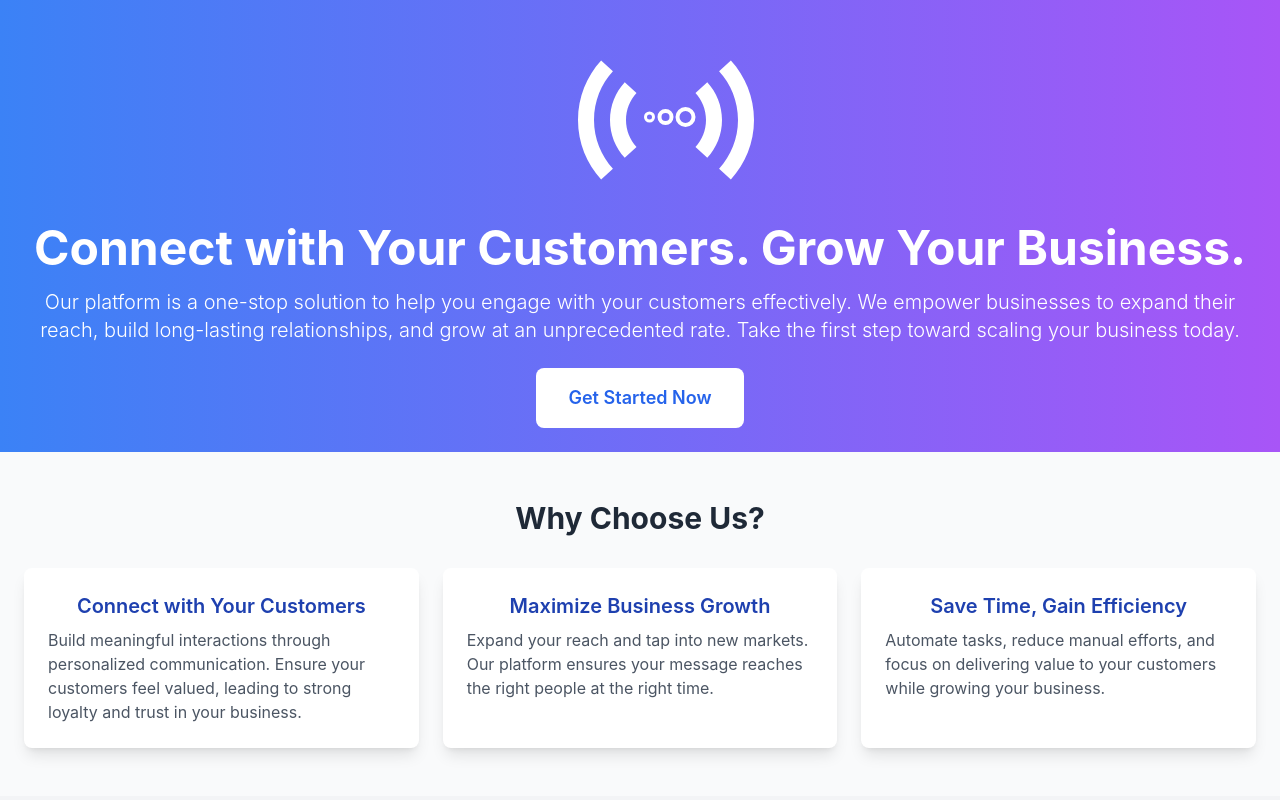
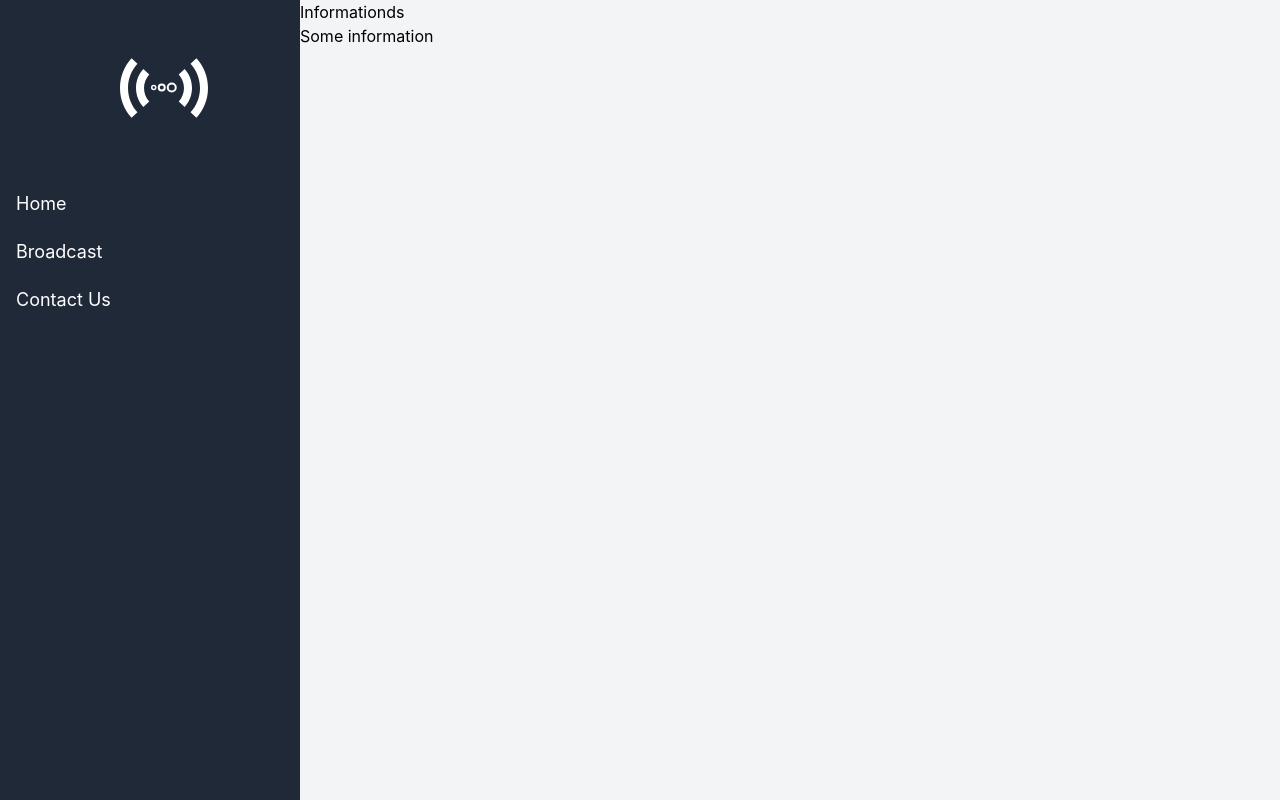
Before and after one commit to maksha19/sendmsg, a React (Create React App) app: page /home in a window 1280 px wide. Shown: the top 800 px of the page. Built offline with nearby package versions, Linux system fonts and the light colour scheme.

Commit message:
add navigation

```diff
--- a/package.json
+++ b/package.json
@@ -15,6 +15,7 @@
     "qrcode.react": "^4.1.0",
     "react": "^18.3.1",
     "react-dom": "^18.3.1",
+    "react-router-dom": "^7.1.4",
     "react-scripts": "5.0.1",
     "react-slick": "^0.30.3",
     "slick-carousel": "^1.8.1",
--- a/src/App.tsx
+++ b/src/App.tsx
@@ -1,11 +1,13 @@
 // src/WhatsApp.tsx
 import React from "react";
-import LandingPage from "./components/LandingPage";
-import WorkBench from "./components/WorkBench";
+import LandingPage from "./pages/LandingPage";
+import HomePage from "./pages/HomePage";
 import { UserProvider } from "./context/userState";
-import { useUser } from './context/userState';
 import "slick-carousel/slick/slick.css";
 import "slick-carousel/slick/slick-theme.css";
+import { BrowserRouter as Router, Routes, Route } from "react-router-dom";
+import WorkBench from "./pages/WorkBench";
+
 
 
 const WhatsApp: React.FC = () => {
@@ -17,14 +19,13 @@ const WhatsApp: React.FC = () => {
 };
 
 const Content: React.FC = () => {
-  const { user } = useUser();
   return (
-    <>
-      {
-        user.email === '' ? <LandingPage /> : <WorkBench />
-
-      }
-    </>
+    <Router>
+      <Routes>
+        <Route path="/" element={<LandingPage />} />
+        <Route path="/home" element={<HomePage />} />
+      </Routes>
+    </Router>
   );
 };
 
--- a/src/components/SideNavigation.tsx
+++ b/src/components/SideNavigation.tsx
@@ -1,27 +1,67 @@
 import React from 'react';
 
-const SideNavigation: React.FC = () => {
+interface SideNavigationProps {
+    updateNavState: (value: string) => void;
+}
+const SideNavigation: React.FC<SideNavigationProps> = ({ updateNavState }) => {
     return (
-        <div className="h-screen w-64 bg-gray-800 text-white">
-            <div className="p-4 text-xl font-bold">Logo</div>
+        <div className="h-screen w-[300px] bg-gray-800 text-white">
+            <div className='flex w-[300px] mt-10 justify-center'>
+                <svg height="100" viewBox="0 -2 23 25" width="100" xmlns="http://www.w3.org/2000/svg">
+                    <path fill="#FFF" d="M20.108743,2.56698557 C21.9041909,4.52460368 23,7.13433188 23,10 C23,12.8656681 21.9041909,15.4753963 20.108743,17.4330144 L18.6344261,16.0815573 C20.103429,14.4798697 21,12.3446376 21,10 C21,7.65536245 20.103429,5.52013028 18.6344261,3.91844274 L20.108743,2.56698557 Z M17.1601092,5.26989991 C18.302667,6.51565689 19,8.17639301 19,10 C19,11.823607 18.302667,13.4843431 17.1601092,14.7301001 L15.6857923,13.3786429 C16.501905,12.4888165 17,11.3025764 17,10 C17,8.69742358 16.501905,7.51118349 15.6857923,6.62135708 L17.1601092,5.26989991 Z M3.89125699,2.56665655 L5.3655739,3.91811372 C3.89657104,5.51980126 3,7.65503343 3,9.99967098 C3,12.3443085 3.89657104,14.4795407 5.3655739,16.0812282 L3.89125699,17.4326854 C2.09580905,15.4750673 1,12.8653391 1,9.99967098 C1,7.13400286 2.09580905,4.52427466 3.89125699,2.56665655 Z M6.83989081,5.26957089 L8.31420772,6.62102806 C7.49809502,7.51085447 7,8.69709456 7,9.99967098 C7,11.3022474 7.49809502,12.4884875 8.31420772,13.3783139 L6.83989081,14.7297711 C5.69733303,13.4840141 5,11.823278 5,9.99967098 C5,8.17606399 5.69733303,6.51532787 6.83989081,5.26957089 Z" fill-rule="evenodd" />
+                </svg>
+                <div className='flex -ml-[74px] items-center h-[100px]'>
+                    <svg
+                        xmlns="http:</div>//www.w3.org/2000/svg"
+                        viewBox="0 0 200 200"
+                        width="50"
+                        height="50"
+                    >
+                        <circle cx="63" cy="90" r="8" fill="none" stroke="#FFF" stroke-width="6">
+                            <animate
+                                attributeName="cy"
+                                values="90;85;90;95;90"
+                                keyTimes="0;0.25;0.5;0.75;1"
+                                dur="1.5s"
+                                repeatCount="indefinite"
+                            />
+                        </circle>
+                        <circle cx="95" cy="90" r="12" fill="none" stroke="#FFF" stroke-width="8">
+                            <animate
+                                attributeName="cy"
+                                values="90;85;90;95;90"
+                                keyTimes="0;0.25;0.5;0.75;1"
+                                dur="1.5s"
+                                repeatCount="indefinite"
+                                begin="0.2s"
+                            />
+                        </circle>
+                        <circle cx="135" cy="90" r="16" fill="none" stroke="#FFF" stroke-width="8">
+                            <animate
+                                attributeName="cy"
+                                values="90;85;90;95;90"
+                                keyTimes="0;0.25;0.5;0.75;1"
+                                dur="1.5s"
+                                repeatCount="indefinite"
+                                begin="0.4s"
+                            />
+                        </circle>
+                    </svg>
+                </div>
+            </div>
             <nav className="mt-10">
-                <a href="#" className="flex items-center py-2.5 px-4 rounded transition duration-200 hover:bg-gray-700 hover:text-white">
+                <a href="#" onClick={() => updateNavState("INFO")} className="flex text-lg items-center py-2.5 px-4 rounded transition duration-200 hover:bg-gray-700 hover:text-white cursor-pointer">
                     Home
                 </a>
-                <a href="#" className="flex items-center py-2.5 px-4 rounded transition duration-200 hover:bg-gray-700 hover:text-white">
+                <a href="#" onClick={() => updateNavState("WORKBENCH")} className="flex text-lg items-center py-2.5 px-4 rounded transition duration-200 hover:bg-gray-700 hover:text-white cursor-pointer">
+                    Broadcast
+                </a>
+                <a href="#" onClick={() => updateNavState("CONTACT_US")} className="flex text-lg items-center py-2.5 px-4 rounded transition duration-200 hover:bg-gray-700 hover:text-white cursor-pointer">
 
-                    About
-                </a>
-                <a href="#" className="flex items-center py-2.5 px-4 rounded transition duration-200 hover:bg-gray-700 hover:text-white">
-
-                    Services
-                </a>
-                <a href="#" className="flex items-center py-2.5 px-4 rounded transition duration-200 hover:bg-gray-700 hover:text-white">
-
-                    Contact
+                    Contact Us
                 </a>
             </nav>
-        </div>
+        </div >
     );
 };
 
--- /dev/null
+++ b/src/components/info.tsx
@@ -0,0 +1,11 @@
+import React from 'react';
+const Information = () => {
+    return (
+        <div className="flex mt-15 flex-col w-full h-full overflow-y-auto">
+            <h1>Informationds</h1>
+            <p>Some information</p>
+        </div>
+    );
+};
+
+export default Information;
--- /dev/null
+++ b/src/pages/ContactUs.tsx
@@ -0,0 +1,11 @@
+import React from "react";
+const ContactUs = () => {
+    return (
+        <div>
+            <h1>Contact Us</h1>
+            <p>Send us an email at</p>
+        </div>
+    );
+}
+
+export default ContactUs;
--- /dev/null
+++ b/src/pages/HomePage.tsx
@@ -0,0 +1,28 @@
+import React, { useState } from 'react'
+import SideNavigation from '../components/SideNavigation'
+import Information from '../components/info'
+import WorkBench from './WorkBench'
+import ContactUs from './ContactUs'
+
+type SideNav = "INFO" | "WORKBENCH" | "CONTACT_US";
+const HomePage = () => {
+    const [navState, setNavState] = useState<SideNav>("INFO");
+    return (
+        <div className="flex flex-row justify-center items-center h-screen bg-gray-100">
+            <SideNavigation updateNavState={(value) => setNavState(value as SideNav)} />
+            <div className="flex mt-15 flex-col w-full h-full overflow-y-auto">
+                {
+                    navState === "INFO" ? (
+                        <Information />
+                    ) : navState === "WORKBENCH" ? (
+                        <WorkBench />
+                    ) : navState === "CONTACT_US" ? (
+                        <ContactUs />
+                    ) : <Information />
+                }
+            </div>
+        </div>
+    )
+}
+
+export default HomePage
--- a/src/components/LandingPage.tsx
+++ b/src/pages/LandingPage.tsx
@@ -4,6 +4,8 @@ import Slider from "react-slick";
 import { useUser } from '../context/userState';
 import axios from "axios";
 import { ACCESS_URL } from '../components/util';
+import { useNavigate } from "react-router-dom";
+
 
 const testimonials = [
     {
@@ -77,6 +79,8 @@ const LandingPage = () => {
     const [email, setEmail] = useState('');
     const [password, setPassword] = useState('');
     const [passwordConfirm, setPasswordConfirm] = useState('');
+    const navigate = useNavigate();
+
 
     const handleLoginClick = () => {
         setIsLoginModalOpen(true);
@@ -101,6 +105,7 @@ const LandingPage = () => {
                 console.log('Success:', response.data);
                 setUser({ name, email });
                 setIsLoginModalOpen(false);
+                navigate("/home")
             } catch (error) {
                 console.error('Error:', error);
             }
@@ -130,11 +135,12 @@ const LandingPage = () => {
         <div className="min-h-screen bg-gray-50 text-gray-800">
             {/* Hero Section */}
             <section className="bg-gradient-to-r from-blue-500 to-purple-500 text-white text-center p-6">
-                <div className='flex -ml-[48px] md:ml-0  justify-center'>
+                <div className='flex  items-center justify-center'>
+                    <div className='flex flex-col items-center'>
                         <svg height="200" viewBox="0 -2 23 25" width="200" xmlns="http://www.w3.org/2000/svg">
                             <path fill="#FFF" d="M20.108743,2.56698557 C21.9041909,4.52460368 23,7.13433188 23,10 C23,12.8656681 21.9041909,15.4753963 20.108743,17.4330144 L18.6344261,16.0815573 C20.103429,14.4798697 21,12.3446376 21,10 C21,7.65536245 20.103429,5.52013028 18.6344261,3.91844274 L20.108743,2.56698557 Z M17.1601092,5.26989991 C18.302667,6.51565689 19,8.17639301 19,10 C19,11.823607 18.302667,13.4843431 17.1601092,14.7301001 L15.6857923,13.3786429 C16.501905,12.4888165 17,11.3025764 17,10 C17,8.69742358 16.501905,7.51118349 15.6857923,6.62135708 L17.1601092,5.26989991 Z M3.89125699,2.56665655 L5.3655739,3.91811372 C3.89657104,5.51980126 3,7.65503343 3,9.99967098 C3,12.3443085 3.89657104,14.4795407 5.3655739,16.0812282 L3.89125699,17.4326854 C2.09580905,15.4750673 1,12.8653391 1,9.99967098 C1,7.13400286 2.09580905,4.52427466 3.89125699,2.56665655 Z M6.83989081,5.26957089 L8.31420772,6.62102806 C7.49809502,7.51085447 7,8.69709456 7,9.99967098 C7,11.3022474 7.49809502,12.4884875 8.31420772,13.3783139 L6.83989081,14.7297711 C5.69733303,13.4840141 5,11.823278 5,9.99967098 C5,8.17606399 5.69733303,6.51532787 6.83989081,5.26957089 Z" fill-rule="evenodd" />
                         </svg>
-                    <div className='-ml-36 mt-12 h-[100px]'>
+                        <div className='flex -mt-40 items-center z-10 h-[100px]'>
                             <svg
                                 xmlns="http:</div>//www.w3.org/2000/svg"
                                 viewBox="0 0 200 200"
@@ -171,6 +177,7 @@ const LandingPage = () => {
                                     />
                                 </circle>
                             </svg>
+                        </div>
                     </div>
                 </div>
                 <h1 className="text-3xl md:text-5xl font-bold font-poppins ">
--- /dev/null
+++ b/src/pages/WorkBench.tsx
@@ -0,0 +1,38 @@
+import React, { useState } from 'react';
+import FileUpload from "../components/FileUpload";
+import Editor from "../components/Editor";
+
+
+interface JsonRecord {
+    SerialNo: number;
+    [key: string]: any;
+    preview: string; // Added preview field
+}
+interface supportingFile {
+    fileName: string;
+    fileType: string;
+    file: string;
+}
+const WorkBench: React.FC = () => {
+    const [editorValue, setEditorValue] = useState("");
+    const [instanceURL, setInstanceURL] = useState("")
+    const [jsonData, setJsonData] = useState<JsonRecord[]>([]);
+    const [supportingFiles, setSupportingFiles] = useState<supportingFile>();
+    const [instanceId, setInstanceId] = useState<string>("");
+    console.log("instanceURL-worker", instanceId)
+    return (
+        <>
+            {
+                instanceURL === "" ?
+                    <Editor updatePreview={(value) => setEditorValue(value)}
+                        updateJsonData={(value => setJsonData(value))}
+                        updateSupportingDocs={(value) => setSupportingFiles(value)}
+                        updateEngineStatus={(value) => setInstanceURL(value)}
+                        updateInstanceId={(value) => setInstanceId(value)} /> :
+                    <FileUpload editorValue={editorValue} instanceURL={instanceURL} instanceId={instanceId} jsonData={jsonData} supportingFile={supportingFiles} />
+            }
+        </>
+    );
+};
+
+export default WorkBench;
```
Also changed, not shown: src/components/FileUpload.tsx (+7 -7 lines), src/components/WorkBench.tsx (deleted, +0 -43 lines), 1 other file (tests, documents, lock files or other folders). Lines whose indentation alone changed are shown as unchanged.
